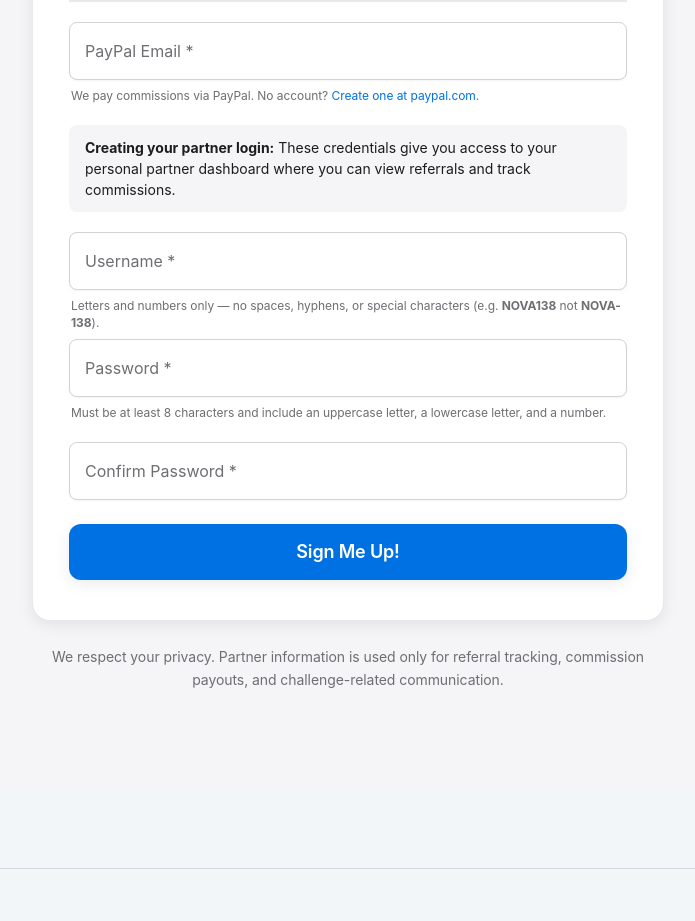
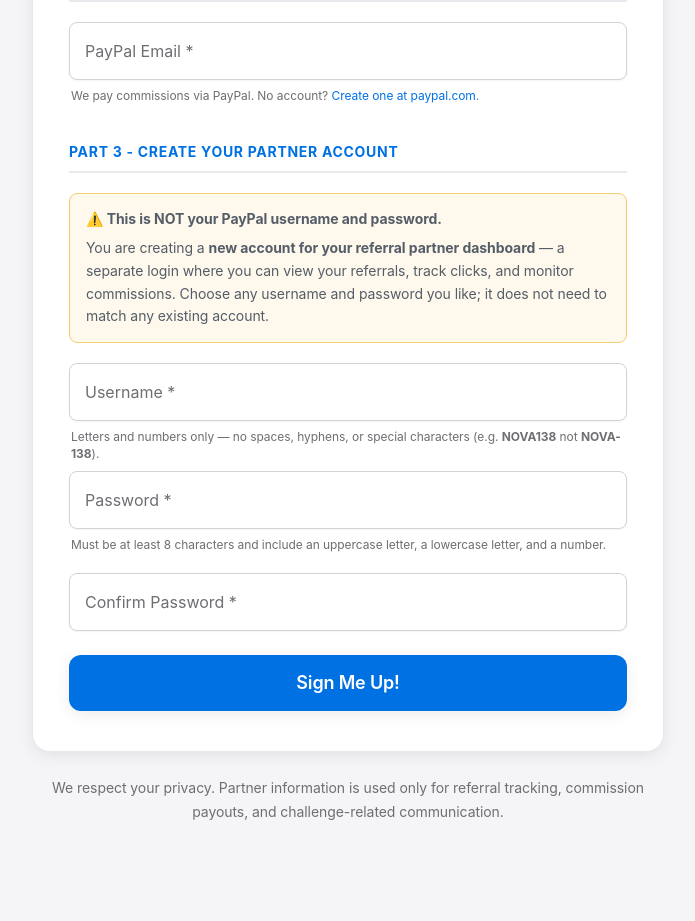
Before and after one commit to rbradshaw9/emotionalfreedomchallenge, a Next.js app: page /partners/register in a window 1280 px wide. Shown: the part 2240-3161 px from the top of the page, without its empty margins (292-987 px from the left). Built offline with nearby package versions, Linux system fonts and the light colour scheme.

Commit message:
Clarify partner account credentials are not PayPal login

```diff
--- a/app/(main)/partners/register/page.tsx
+++ b/app/(main)/partners/register/page.tsx
@@ -111,8 +111,13 @@ export default function PartnerRegister() {
               </p>
               <p id="err-paypal" style={{ color: '#c0392b', fontSize: '13px', margin: '-8px 0 14px', fontWeight: 500, display: 'none' }}></p>
 
-              <div style={{ marginBottom: '20px', padding: '12px 16px', background: 'var(--v2-bg-muted)', borderRadius: '8px', fontSize: '14px', lineHeight: '1.5' }}>
-                <strong>Creating your partner login:</strong> These credentials give you access to your personal partner dashboard where you can view referrals and track commissions.
+              <div className="section-title">
+                <span>Part 3 - Create Your Partner Account</span>
+              </div>
+
+              <div style={{ marginBottom: '20px', padding: '14px 16px', background: '#fef9ec', border: '1px solid #f0d070', borderRadius: '8px', fontSize: '14px', lineHeight: '1.6' }}>
+                <p style={{ margin: '0 0 6px 0' }}><strong>⚠️ This is NOT your PayPal username and password.</strong></p>
+                <p style={{ margin: 0 }}>You are creating a <strong>new account for your referral partner dashboard</strong> — a separate login where you can view your referrals, track clicks, and monitor commissions. Choose any username and password you like; it does not need to match any existing account.</p>
               </div>
 
               <div className="v2-form-group">
```
